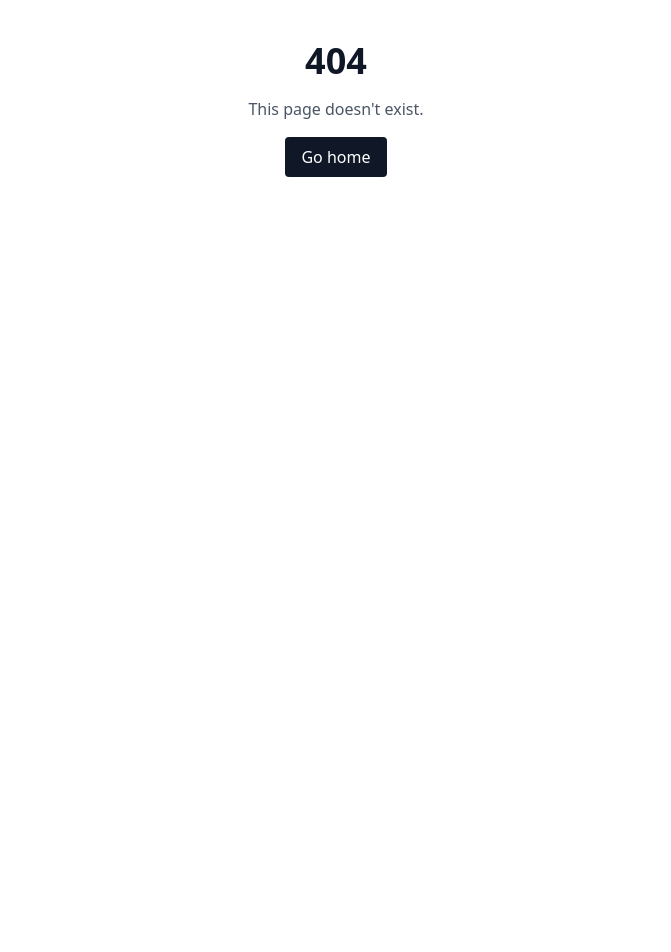
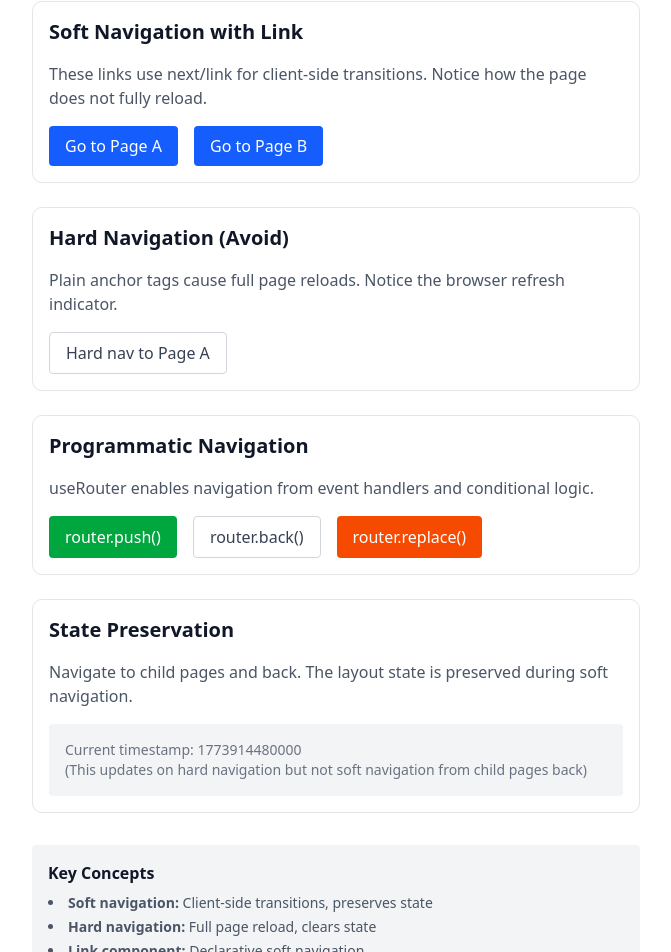
Before and after one commit to bogdan-niedzwiecki/nextjs-foundations, a Next.js app in the folder apps/web/: page /nav-demo in a window 1280 px wide. Before the commit this address had no page. Shown: the part 91-1043 px from the top of the page, without its empty margins (304-975 px from the left). Before the commit the page ends 800 px from the top, so only its background shows below. Built offline with nearby package versions, Linux system fonts and the light colour scheme.

Commit message:
feat(core): implement soft navigation via next/link

```diff
--- /dev/null
+++ b/apps/web/src/app/nav-demo/navigation-buttons.tsx
@@ -0,0 +1,41 @@
+"use client";
+
+// Client component for programmatic navigation with useRouter
+// Must be a Client Component because useRouter uses React hooks
+
+import { useRouter } from "next/navigation";
+
+export function NavigationButtons() {
+  const router = useRouter();
+
+  return (
+    <div className="flex gap-4">
+      {/* push: adds to history stack */}
+      <button
+        type="button"
+        onClick={() => router.push("/nav-demo/page-a")}
+        className="rounded bg-green-600 px-4 py-2 text-white hover:bg-green-700"
+      >
+        router.push()
+      </button>
+
+      {/* back: navigate to previous history entry */}
+      <button
+        type="button"
+        onClick={() => router.back()}
+        className="rounded border border-gray-300 px-4 py-2 text-gray-700 hover:bg-gray-50"
+      >
+        router.back()
+      </button>
+
+      {/* replace: replaces current history entry (no back button) */}
+      <button
+        type="button"
+        onClick={() => router.replace("/nav-demo/page-b")}
+        className="rounded bg-orange-600 px-4 py-2 text-white hover:bg-orange-700"
+      >
+        router.replace()
+      </button>
+    </div>
+  );
+}
--- /dev/null
+++ b/apps/web/src/app/nav-demo/page-a/page.tsx
@@ -0,0 +1,26 @@
+import Link from "next/link";
+
+export default function PageA() {
+  return (
+    <main className="mx-auto max-w-2xl p-8">
+      <h1 className="mb-4 font-bold text-2xl">Page A</h1>
+      <p className="mb-6 text-gray-600">
+        You navigated here via soft navigation. The layout was preserved.
+      </p>
+      <nav className="flex gap-4">
+        <Link
+          href="/nav-demo"
+          className="rounded bg-blue-600 px-4 py-2 text-white hover:bg-blue-700"
+        >
+          Back to Demo
+        </Link>
+        <Link
+          href="/nav-demo/page-b"
+          className="rounded bg-blue-600 px-4 py-2 text-white hover:bg-blue-700"
+        >
+          Go to Page B
+        </Link>
+      </nav>
+    </main>
+  );
+}
--- /dev/null
+++ b/apps/web/src/app/nav-demo/page-b/page.tsx
@@ -0,0 +1,26 @@
+import Link from "next/link";
+
+export default function PageB() {
+  return (
+    <main className="mx-auto max-w-2xl p-8">
+      <h1 className="mb-4 font-bold text-2xl">Page B</h1>
+      <p className="mb-6 text-gray-600">
+        You navigated here via soft navigation. The layout was preserved.
+      </p>
+      <nav className="flex gap-4">
+        <Link
+          href="/nav-demo"
+          className="rounded bg-blue-600 px-4 py-2 text-white hover:bg-blue-700"
+        >
+          Back to Demo
+        </Link>
+        <Link
+          href="/nav-demo/page-a"
+          className="rounded bg-blue-600 px-4 py-2 text-white hover:bg-blue-700"
+        >
+          Go to Page A
+        </Link>
+      </nav>
+    </main>
+  );
+}
--- /dev/null
+++ b/apps/web/src/app/nav-demo/page.tsx
@@ -0,0 +1,114 @@
+// Lesson 2.6: Navigation Semantics
+// Demonstrates soft navigation with next/link and useRouter
+
+import Link from "next/link";
+import { connection } from "next/server";
+import { NavigationButtons } from "./navigation-buttons";
+
+export default async function NavDemoPage() {
+  await connection(); // Opt out of prerendering - Date.now() needs request time
+  return (
+    <main className="mx-auto max-w-2xl p-8">
+      <h1 className="mb-6 font-bold text-3xl">Navigation Demo</h1>
+
+      <div className="space-y-6">
+        {/* Link Component - Soft Navigation */}
+        <section className="rounded-lg border p-4">
+          <h2 className="mb-4 font-semibold text-xl">
+            Soft Navigation with Link
+          </h2>
+          <p className="mb-4 text-gray-600">
+            These links use next/link for client-side transitions. Notice how
+            the page does not fully reload.
+          </p>
+          <nav className="flex gap-4">
+            <Link
+              href="/nav-demo/page-a"
+              className="rounded bg-blue-600 px-4 py-2 text-white hover:bg-blue-700"
+            >
+              Go to Page A
+            </Link>
+            <Link
+              href="/nav-demo/page-b"
+              className="rounded bg-blue-600 px-4 py-2 text-white hover:bg-blue-700"
+            >
+              Go to Page B
+            </Link>
+          </nav>
+        </section>
+
+        {/* Hard Navigation Comparison */}
+        <section className="rounded-lg border p-4">
+          <h2 className="mb-4 font-semibold text-xl">
+            Hard Navigation (Avoid)
+          </h2>
+          <p className="mb-4 text-gray-600">
+            Plain anchor tags cause full page reloads. Notice the browser
+            refresh indicator.
+          </p>
+          <nav className="flex gap-4">
+            <a
+              href="/nav-demo/page-a"
+              className="rounded border border-gray-300 px-4 py-2 text-gray-700 hover:bg-gray-50"
+            >
+              Hard nav to Page A
+            </a>
+          </nav>
+        </section>
+
+        {/* Programmatic Navigation with useRouter */}
+        <section className="rounded-lg border p-4">
+          <h2 className="mb-4 font-semibold text-xl">
+            Programmatic Navigation
+          </h2>
+          <p className="mb-4 text-gray-600">
+            useRouter enables navigation from event handlers and conditional
+            logic.
+          </p>
+          <NavigationButtons />
+        </section>
+
+        {/* State Preservation Demo */}
+        <section className="rounded-lg border p-4">
+          <h2 className="mb-4 font-semibold text-xl">State Preservation</h2>
+          <p className="mb-4 text-gray-600">
+            Navigate to child pages and back. The layout state is preserved
+            during soft navigation.
+          </p>
+          <div className="rounded bg-gray-100 p-4">
+            <p className="text-gray-500 text-sm">
+              Current timestamp: {Date.now()}
+            </p>
+            <p className="text-gray-500 text-sm">
+              (This updates on hard navigation but not soft navigation from
+              child pages back)
+            </p>
+          </div>
+        </section>
+      </div>
+
+      {/* Key concepts summary */}
+      <div className="mt-8 rounded bg-gray-100 p-4">
+        <h3 className="mb-2 font-semibold">Key Concepts</h3>
+        <ul className="list-inside list-disc space-y-1 text-gray-600 text-sm">
+          <li>
+            <strong>Soft navigation:</strong> Client-side transitions, preserves
+            state
+          </li>
+          <li>
+            <strong>Hard navigation:</strong> Full page reload, clears state
+          </li>
+          <li>
+            <strong>Link component:</strong> Declarative soft navigation
+          </li>
+          <li>
+            <strong>useRouter:</strong> Programmatic client-side navigation
+          </li>
+          <li>
+            <strong>redirect():</strong> Server-side navigation (see below)
+          </li>
+        </ul>
+      </div>
+    </main>
+  );
+}
```
